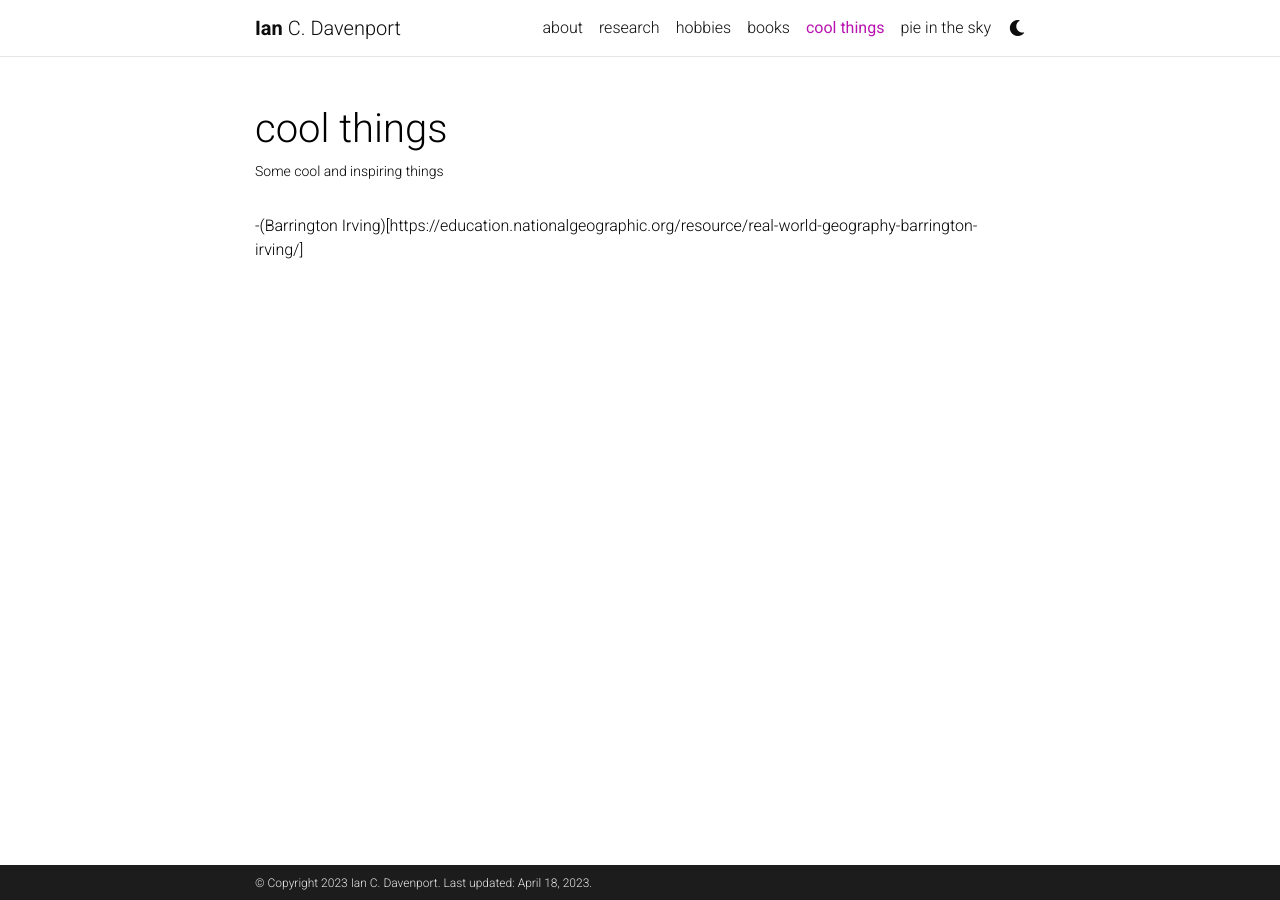
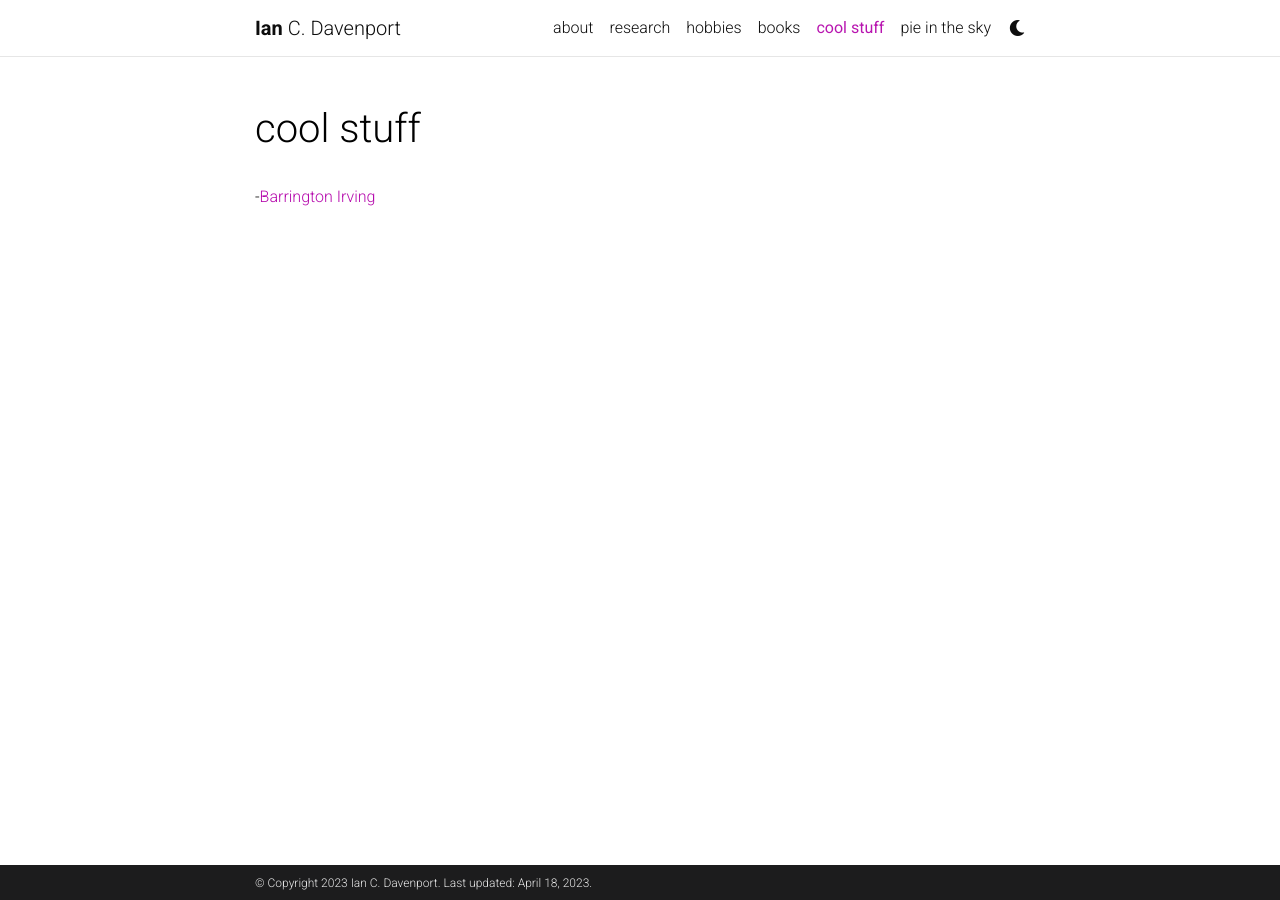
Before and after one commit to davenpi/davenpi.github.io, a Jekyll site: the page built from _pages/cool.md, in a window 1280 px wide. Built offline with Jekyll 4.4.1, drawn with Linux system fonts in a browser that asks for light colours; comment, search, counter and statistics services are not loaded; a style sheet for code colours, icons or effects is not loaded.

Commit message:
Update cool.md

```diff
--- a/_pages/cool.md
+++ b/_pages/cool.md
@@ -1,8 +1,8 @@
 ---
 layout: page
-title: cool things
+title: cool stuff
 permalink: /cool/
-description: Some cool and inspiring things
+description:
 nav: true
 nav_order: 4
 display_categories:
@@ -10,4 +10,4 @@ horizontal: false
 ---
 
 
--(Barrington Irving)[https://education.nationalgeographic.org/resource/real-world-geography-barrington-irving/]
+-[Barrington Irving](https://education.nationalgeographic.org/resource/real-world-geography-barrington-irving/)
```
